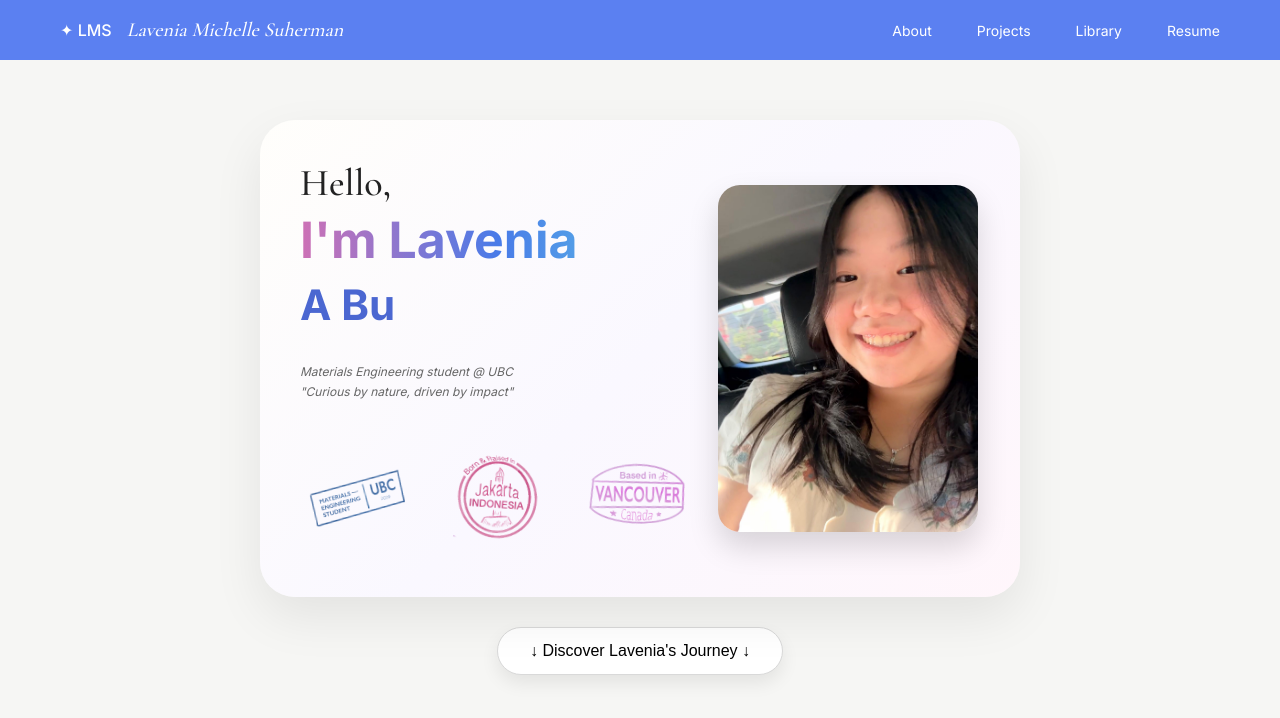
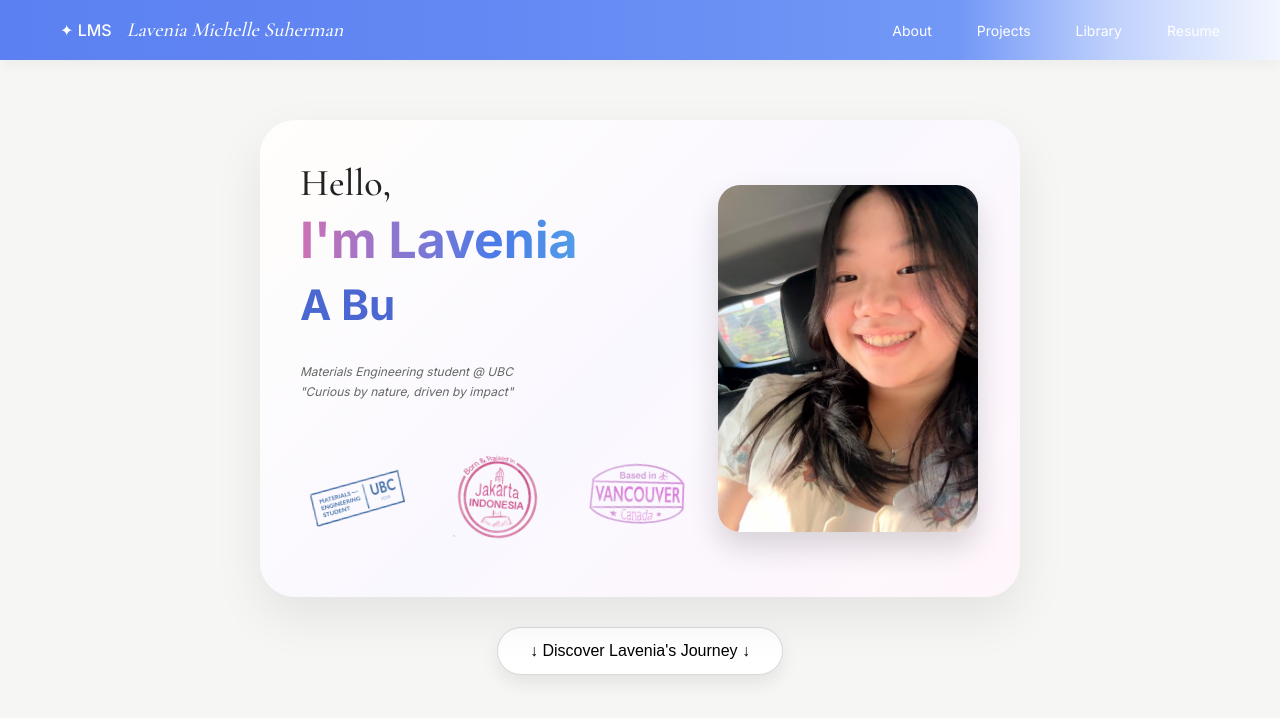
Before and after one commit to chelleess/portfolio-LMS, a plain HTML site: page index.html in a window 1280 px wide. Drawn offline with nearby package versions, Linux system fonts and the light colour scheme.

Commit message:
Improved landing page front end

```diff
--- a/style.css
+++ b/style.css
@@ -37,9 +37,40 @@ nav{
 
     padding:18px 60px;
 
-    background:#5B80F1;
+   background: linear-gradient(
+    90deg,
+    #5B80F1 0%,
+    #6489F3 40%,
+    #7096F6 70%,
+    #7EA2FA 100%
+);
+
+    box-shadow:0 3px 15px rgba(0,0,0,.05);
 
     z-index:999;
+
+}
+
+nav::after{
+
+    content:"";
+
+    position:absolute;
+
+    top:0;
+    right:0;
+
+    width:320px;
+    height:100%;
+
+    background:linear-gradient(
+        90deg,
+        rgba(255,255,255,0),
+        rgba(255,255,255,.55),
+        rgba(255,255,255,.9)
+    );
+
+    pointer-events:none;
 
 }
 
```
